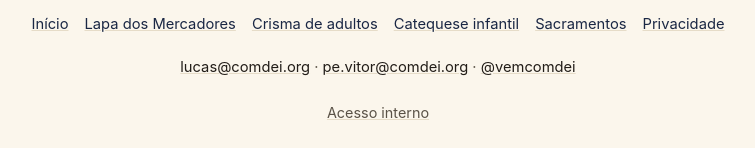
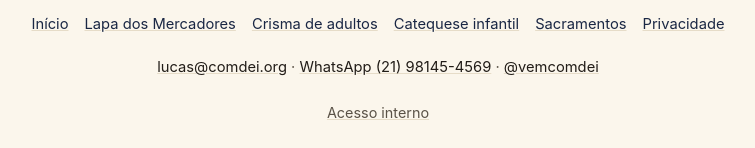
Before and after one commit to Comdei/comdei-org, a plain HTML site: page index.html in a window 1280 px wide. Shown: the part 3633-3781 px from the top of the page, without its empty margins (262-1017 px from the left). Drawn offline with Linux system fonts and the light colour scheme.

Commit message:
Contato só com o Lucas (remove e-mail do Padre Vítor); HTML/JS com Cache-Control no-cache (#26)
Co-authored-by: Lucas Lima <lucas@comdei.org>

```diff
--- a/index.html
+++ b/index.html
@@ -749,7 +749,7 @@
 
           <div class="waitlist-success" id="waitlist-success" hidden>
             <p>Obrigado. Recebemos o seu pedido — a equipe da Comdei entra em contato.</p>
-            <p class="small">Prefere falar por e-mail? Escreva para <a href="mailto:lucas@comdei.org">lucas@comdei.org</a> ou <a href="mailto:pe.vitor@comdei.org">pe.vitor@comdei.org</a>.</p>
+            <p class="small">Prefere falar por e-mail? Escreva para <a href="mailto:lucas@comdei.org">lucas@comdei.org</a> ou chame no WhatsApp <a href="https://wa.me/5521981454569">(21) 98145-4569</a>.</p>
           </div>
           <p class="form-note">Os envios vão para a equipe da Comdei.</p>
         </div>
@@ -758,7 +758,7 @@
       <footer>
         <p>Comdei · fundada por Lucas Lima · 2026</p>
         <ul class="cfoot-links"><li><a href="/">Início</a></li><li><a href="/lapa">Lapa dos Mercadores</a></li><li><a href="/crisma-adultos">Crisma de adultos</a></li><li><a href="/catequese-infantil">Catequese infantil</a></li><li><a href="/lapa#sacramentos">Sacramentos</a></li><li><a href="/privacidade">Privacidade</a></li></ul>
-        <p><a href="mailto:lucas@comdei.org">lucas@comdei.org</a> · <a href="mailto:pe.vitor@comdei.org">pe.vitor@comdei.org</a> · <a href="https://instagram.com/vemcomdei" target="_blank" rel="noopener">@vemcomdei</a></p>
+        <p><a href="mailto:lucas@comdei.org">lucas@comdei.org</a> · <a href="https://wa.me/5521981454569">WhatsApp (21) 98145-4569</a> · <a href="https://instagram.com/vemcomdei" target="_blank" rel="noopener">@vemcomdei</a></p>
         <p class="founders-entry"><a class="founders-link" href="#interno">Acesso interno</a></p>
       </footer>
     </div>
@@ -796,7 +796,7 @@
           <p>O primeiro ministério é a catequese.</p>
           <hr class="rule">
           <p class="small">Qualificação civil (burocracia), à parte do status perante a Igreja.<br>Um passo de cada vez.</p>
-          <p class="contact"><a href="mailto:lucas@comdei.org">lucas@comdei.org</a> · <a href="mailto:pe.vitor@comdei.org">pe.vitor@comdei.org</a> · <a href="https://instagram.com/vemcomdei" target="_blank" rel="noopener">@vemcomdei</a></p>
+          <p class="contact"><a href="mailto:lucas@comdei.org">lucas@comdei.org</a> · <a href="https://wa.me/5521981454569">WhatsApp (21) 98145-4569</a> · <a href="https://instagram.com/vemcomdei" target="_blank" rel="noopener">@vemcomdei</a></p>
           <p class="rites-line">A Igreja Católica é una em vários ritos. Há também o horizonte oriental — <a href="#pesquisa">ver Pesquisa</a>.</p>
         </div>
       </section>
```
Also changed, not shown: firebase.json.
